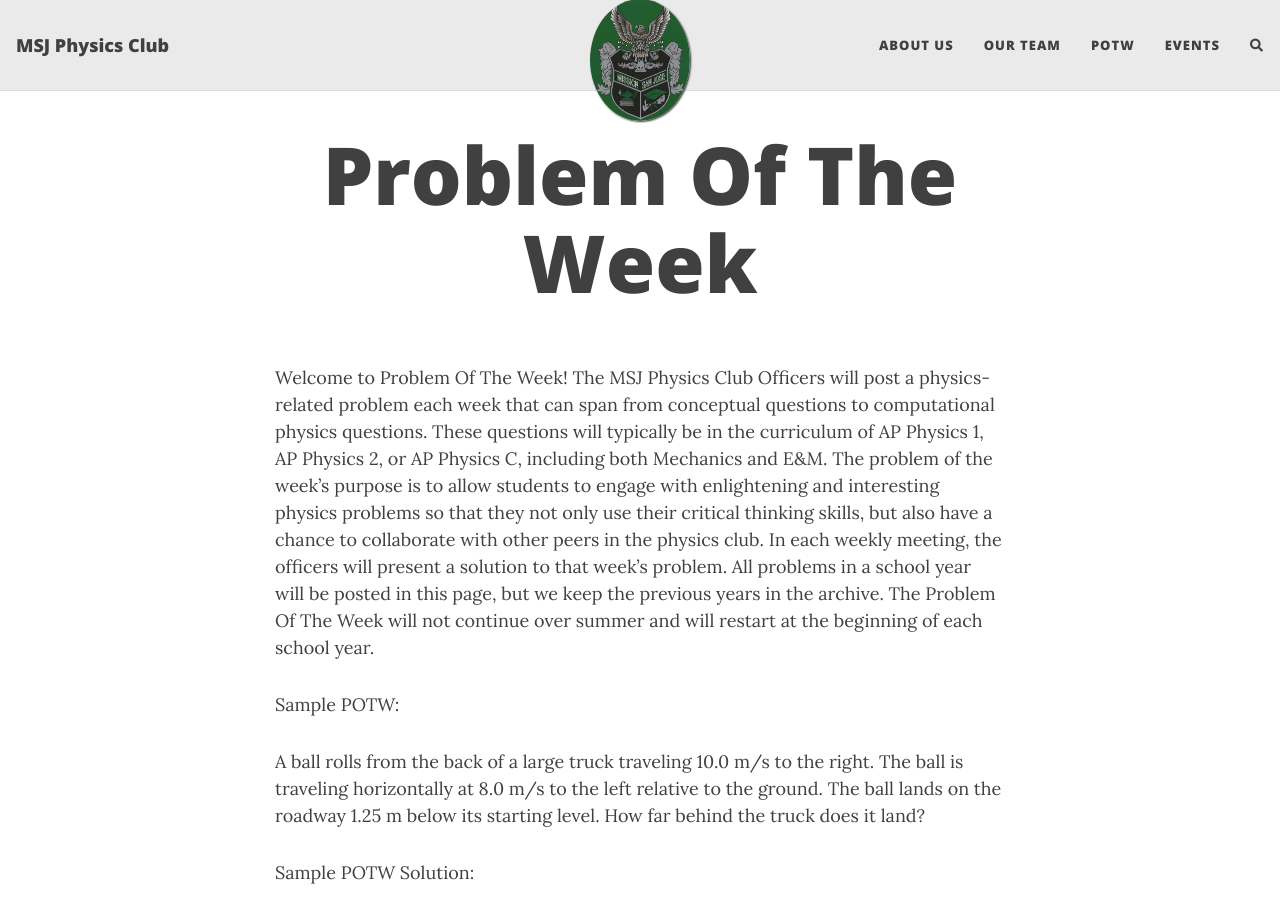
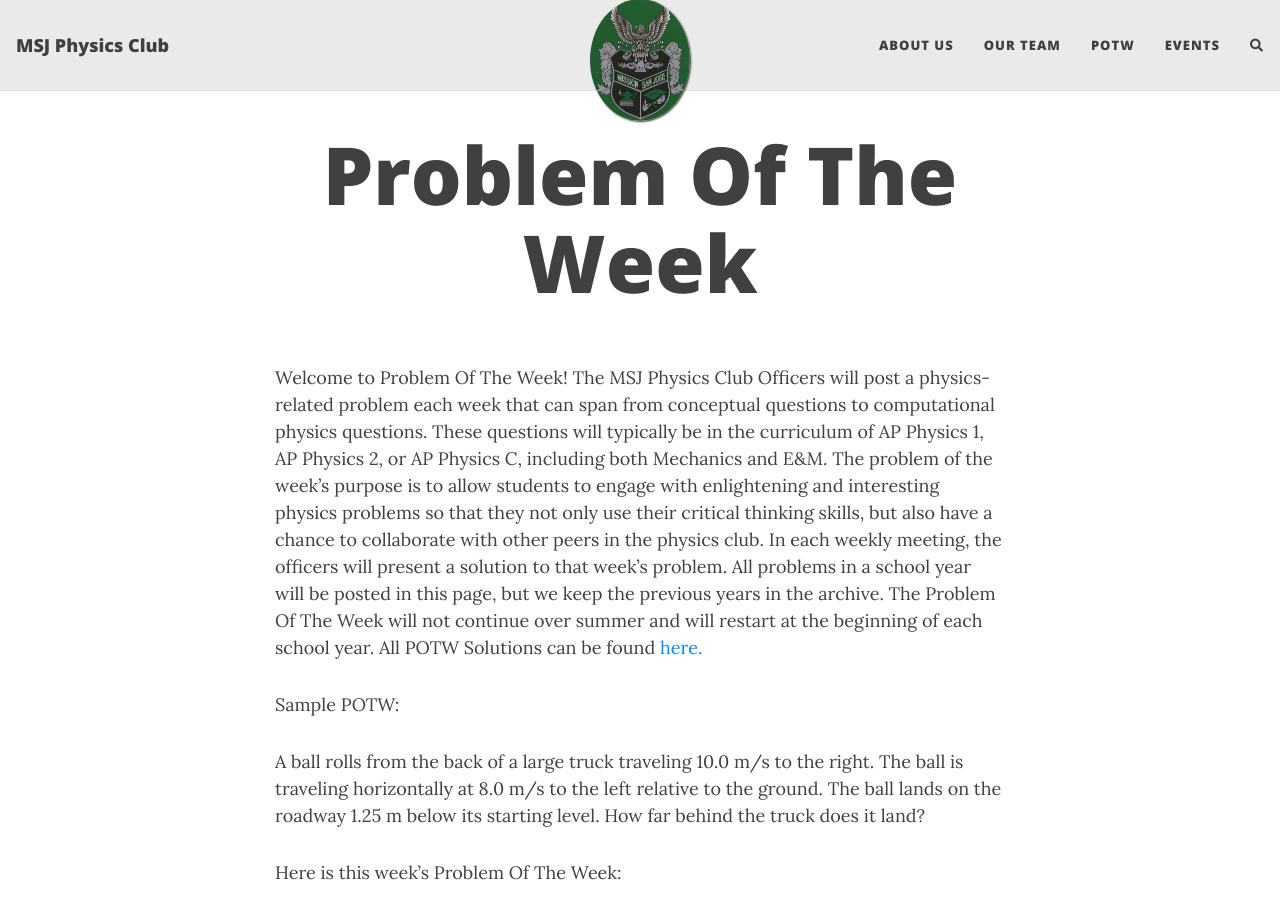
Before and after one commit to MSJPhysicsClub/MSJPhysicsClub.github.io, a Jekyll site: the page built from potw.md, in a window 1280 px wide and 900 px high. Built offline with Jekyll 4.4.1, drawn with Linux system fonts in a browser that asks for light colours; nearby versions of some CDN libraries; comment, search, counter and statistics services are not loaded.

Commit message:
Update potw.md

```diff
--- a/potw.md
+++ b/potw.md
@@ -3,17 +3,13 @@ layout: page
 title: Problem Of The Week
 ---
 
-Welcome to Problem Of The Week! The MSJ Physics Club Officers will post a physics-related problem each week that can span from conceptual questions to computational physics questions. These questions will typically be in the curriculum of AP Physics 1, AP Physics 2, or AP Physics C, including both Mechanics and E&M. The problem of the week's purpose is to allow students to engage with enlightening and interesting physics problems so that they not only use their critical thinking skills, but also have a chance to collaborate with other peers in the physics club. In each weekly meeting, the officers will present a solution to that week's problem. All problems in a school year will be posted in this page, but we keep the previous years in the archive. The Problem Of The Week will not continue over summer and will restart at the beginning of each school year.
+Welcome to Problem Of The Week! The MSJ Physics Club Officers will post a physics-related problem each week that can span from conceptual questions to computational physics questions. These questions will typically be in the curriculum of AP Physics 1, AP Physics 2, or AP Physics C, including both Mechanics and E&M. The problem of the week's purpose is to allow students to engage with enlightening and interesting physics problems so that they not only use their critical thinking skills, but also have a chance to collaborate with other peers in the physics club. In each weekly meeting, the officers will present a solution to that week's problem. All problems in a school year will be posted in this page, but we keep the previous years in the archive. The Problem Of The Week will not continue over summer and will restart at the beginning of each school year. All POTW Solutions can be found [here.](https://drive.google.com/file/d/1b5gpLeF-T8l07eJIOtU0gSyRFUk9PdyO/view?usp=sharing)
 
 Sample POTW:
 
 A ball rolls from the back of a large truck traveling 10.0 m/s to the right. The ball is traveling
 horizontally at 8.0 m/s to the left relative to the ground. The ball lands on the
 roadway 1.25 m below its starting level. How far behind the truck does it land?
-
-Sample POTW Solution:
-
-
 
 Here is this week's Problem Of The Week:
 
```
